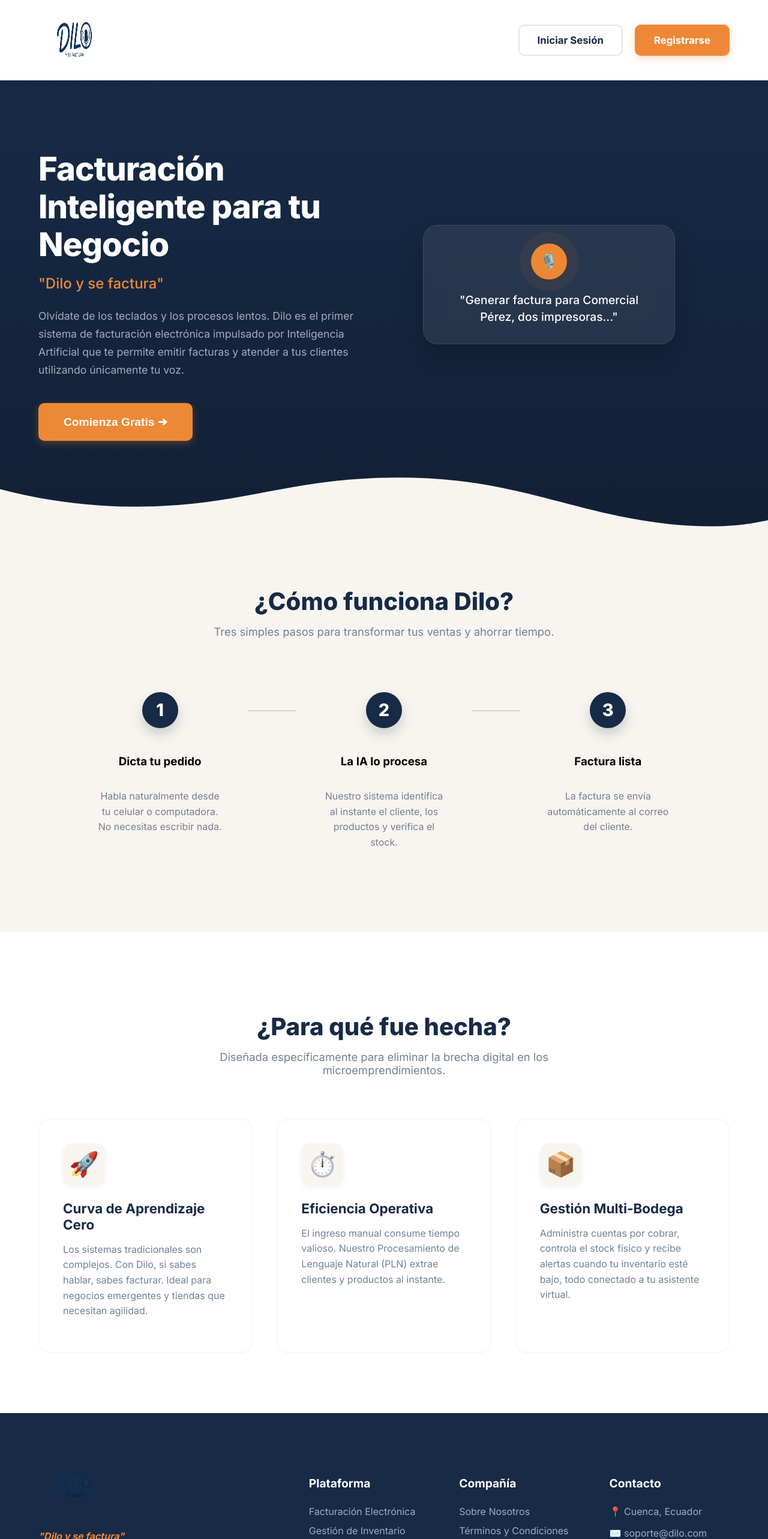
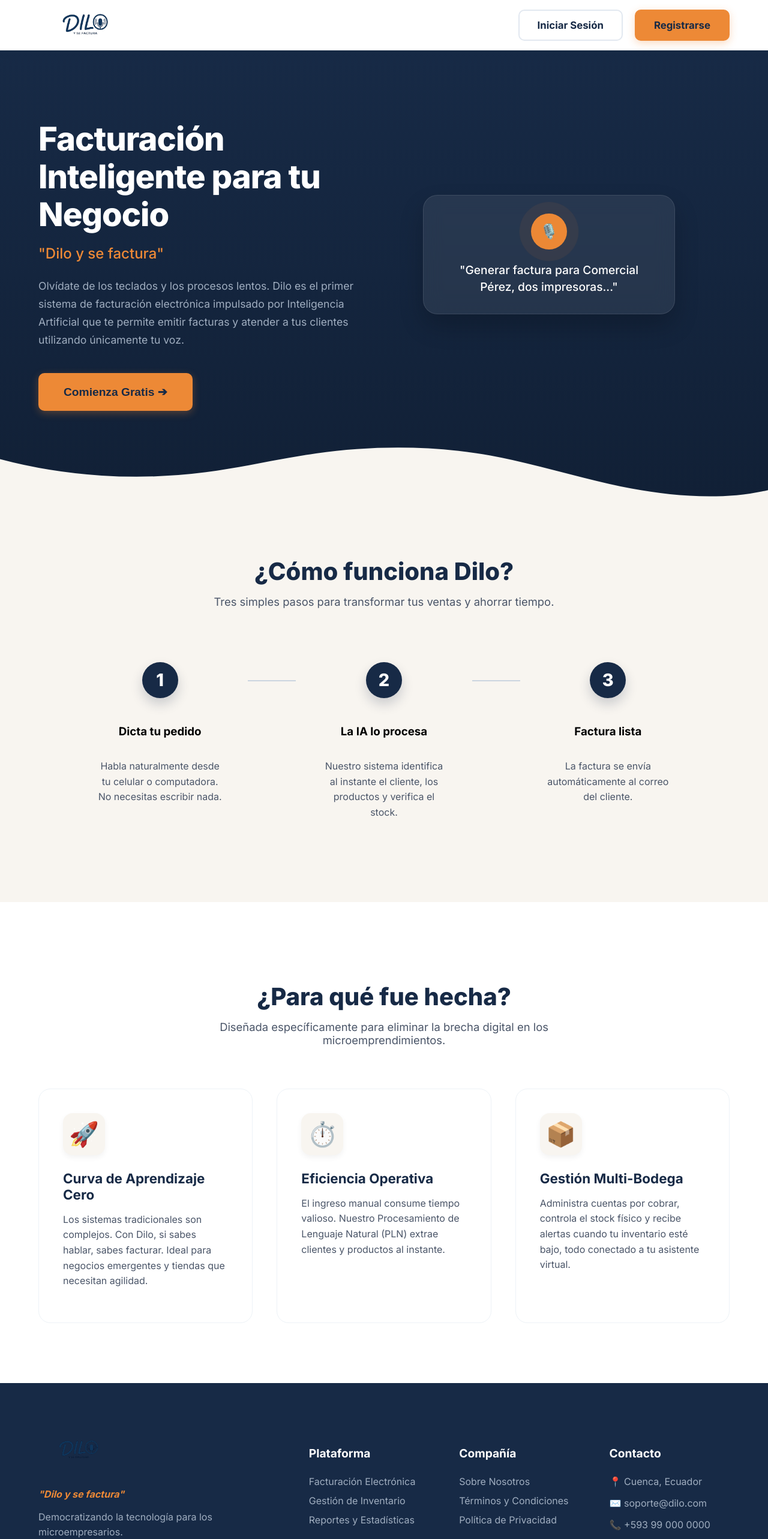
Before and after one commit to j4hirc/Dilo-front, an Angular app: page / in a window 1280 px wide. Shown: the top 2566 px of the page at 60% size. Built offline with nearby package versions, Linux system fonts and the light colour scheme.

Commit message:
fix: ajustar dimensiones de logo en navbar y footer para mejorar la presentación

```diff
--- a/src/app/home/home.css
+++ b/src/app/home/home.css
@@ -1,3 +1,4 @@
+/* Variables de color */
 /* Variables de color */
 :host {
   --primary-blue: #172a46;
@@ -6,7 +7,7 @@
   --bg-light: #ffffff;
   --bg-cream: #F8F5F0; /* CREMA CÁLIDO Y ELEGANTE */
   --text-dark: #1a202c;
-  --text-gray: #718096;
+  --text-gray: #4a5568; /* <-- CORREGIDO: Gris más oscuro para asegurar contraste */
 }
 
 /* --- NAVBAR --- */
@@ -23,7 +24,8 @@
 }
 
 .logo-img {
-  height: 120px;
+  height: 70px; /* Reducimos a 70px para que se vea elegante */
+  width: auto;  /* ¡ESTA ES LA MAGIA! Mantiene la proporción real */
   cursor: pointer;
   transition: transform 0.2s ease;
 }
@@ -62,7 +64,7 @@
 
 .btn-primary {
   background-color: var(--accent-orange);
-  color: white;
+  color: var(--primary-blue); /* <-- CORREGIDO: Texto oscuro sobre fondo naranja */
   border: 2px solid var(--accent-orange);
   box-shadow: 0 4px 14px rgba(237, 137, 54, 0.3);
 }
@@ -70,6 +72,7 @@
 .btn-primary:hover {
   background-color: var(--accent-hover);
   border-color: var(--accent-hover);
+  color: white; /* Opcional: Si el hover es más oscuro, el blanco podría pasar aquí */
   transform: translateY(-2px);
   box-shadow: 0 8px 25px rgba(237, 137, 54, 0.4);
 }
@@ -343,7 +346,8 @@
 }
 
 .footer-logo {
-  height: 80px;
+  height: 60px; /* Un poco más pequeño para el footer */
+  width: auto;  /* Mantiene la proporción */
   margin-bottom: 15px;
 }
 
@@ -446,7 +450,8 @@
   }
 
   .logo-img {
-    height: 80px; /* Logo ajustado para que no ocupe media pantalla en móvil */
+    height: 50px;
+    width: auto;
   }
 
   .nav-links {
--- a/src/app/home/home.html
+++ b/src/app/home/home.html
@@ -2,7 +2,7 @@
 <nav class="navbar">
   <div class="logo-container">
     <!-- Mejora: Agregado width y height para evitar Layout Shift -->
-    <img src="/images/Dilo-Logo-1.png" alt="Logo Dilo" class="logo-img" width="120" height="40">
+   <img src="/images/Dilo-Logo-1.png" alt="Logo Dilo" class="logo-img" width="223" height="100">
   </div>
   <div class="nav-links">
     <a routerLink="/login" class="btn-outline">Iniciar Sesión</a>
@@ -108,7 +108,7 @@
 <footer class="footer">
   <div class="footer-content">
     <div class="footer-brand">
-      <img src="/images/Dilo-Logo-1.png" alt="Logo Dilo" class="footer-logo" width="120" height="40">
+      <img src="/images/Dilo-Logo-1.png" alt="Logo Dilo" class="footer-logo" width="223" height="100">
       <p class="footer-slogan">"Dilo y se factura"</p>
       <p class="footer-desc">Democratizando la tecnología para los microempresarios.</p>
     </div>
```
